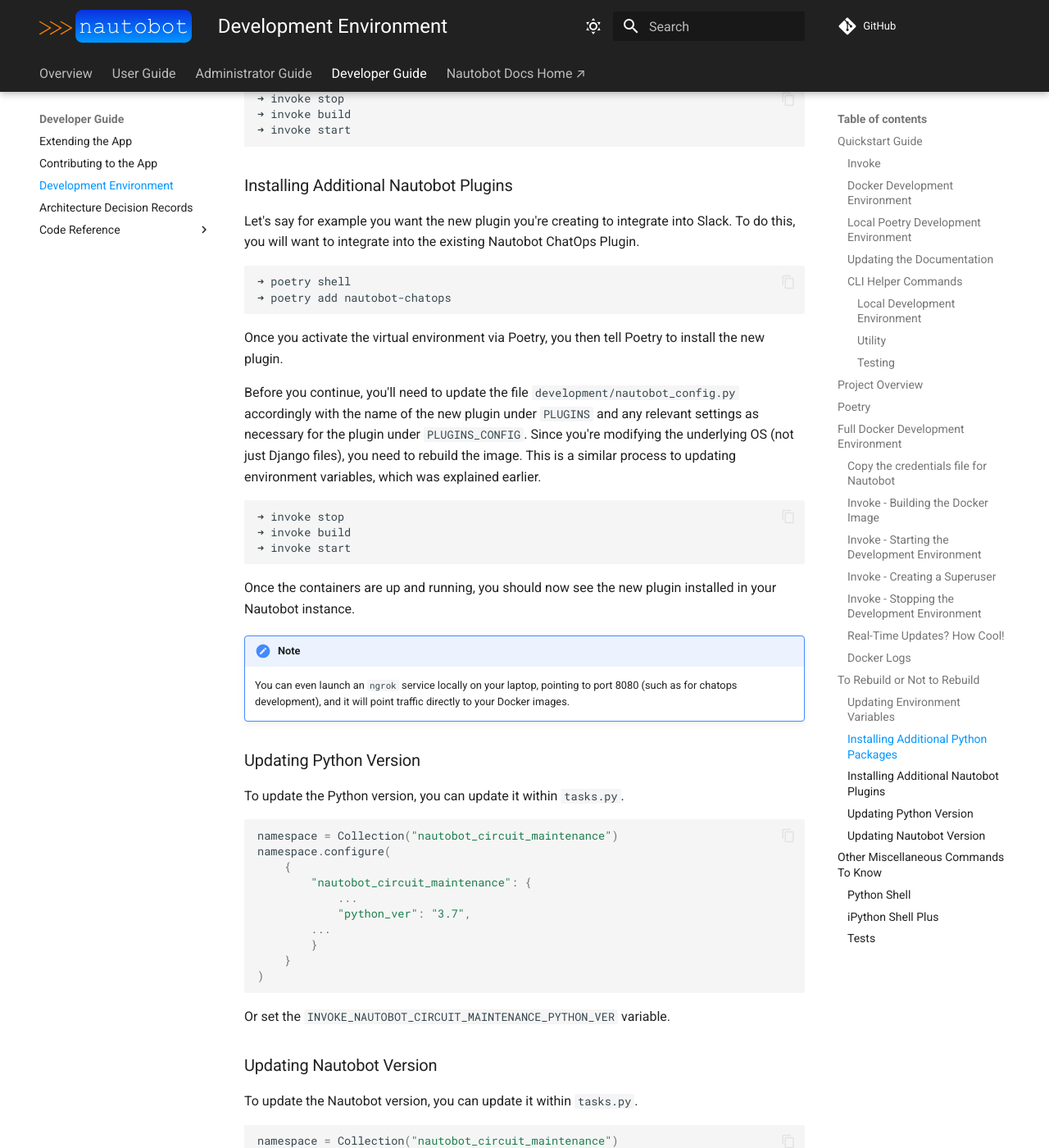
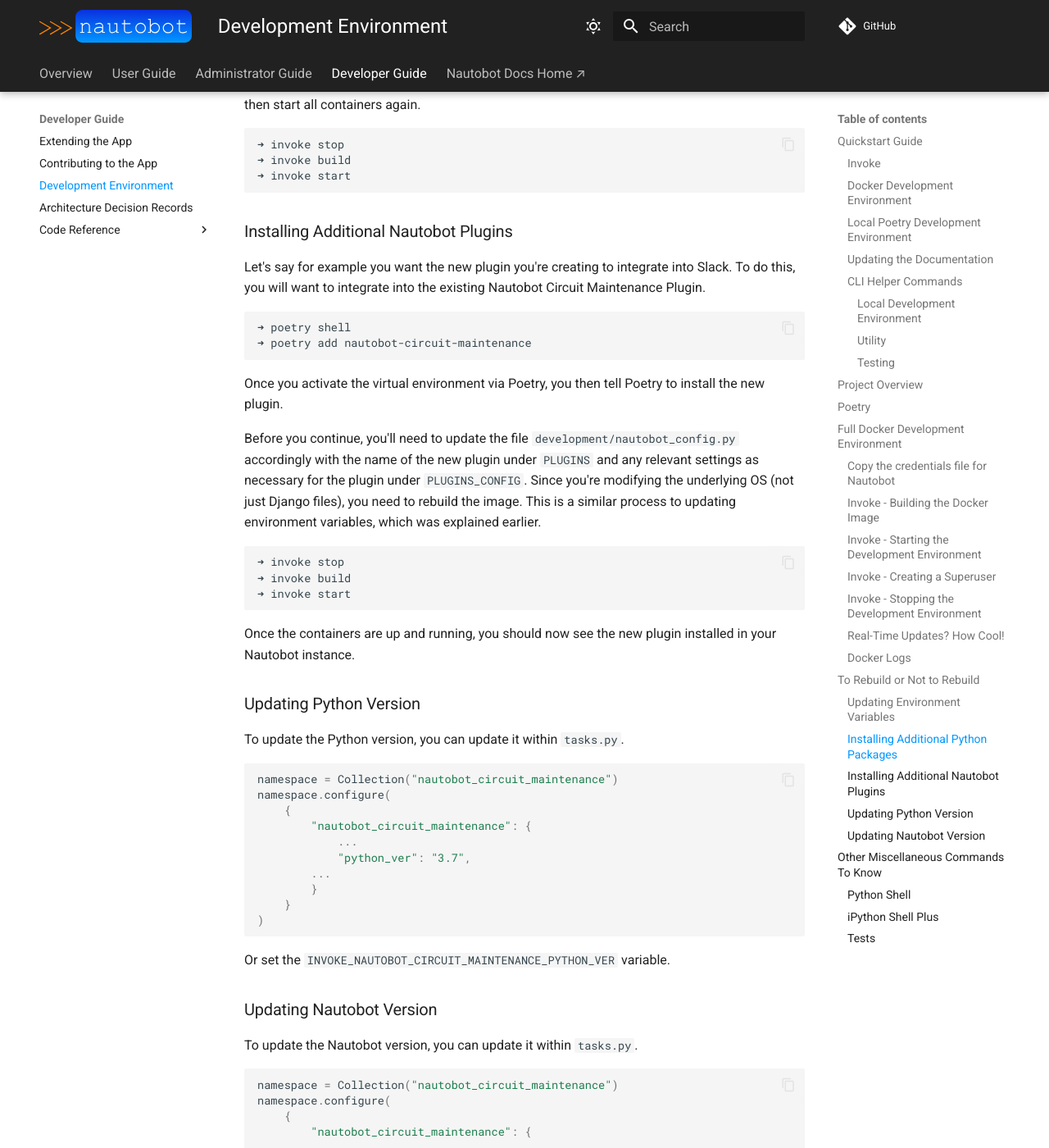
Before and after one commit to nautobot/nautobot-app-circuit-maintenance, an MkDocs documentation site: the page built from docs/dev/dev_environment.md, in a window 1280 px wide and 1400 px high, scrolled down 9856 px. Shown: the whole window at 82% size. Built offline with MkDocs 1.6.1 and Material for MkDocs 9.7.7, drawn with Linux system fonts in a browser that asks for light colours; comment, search, counter and statistics services are not loaded.

Commit message:
docs: :memo: Fix references to other application

````diff
--- a/docs/dev/dev_environment.md
+++ b/docs/dev/dev_environment.md
@@ -25,7 +25,7 @@
 ### Docker Development Environment
 
 !!! tip
-    This is the recommended option for development.
+This is the recommended option for development.
 
 This project is managed by [Python Poetry](https://python-poetry.org/) and has a few requirements to setup your development environment:
 
@@ -73,7 +73,7 @@
 ```
 
 !!! note
-    If you want to develop on the latest develop branch of Nautobot, run the following command: `poetry add --optional git+https://github.com/nautobot/nautobot@develop`. After the `@` symbol must match either a branch or a tag.
+If you want to develop on the latest develop branch of Nautobot, run the following command: `poetry add --optional git+https://github.com/nautobot/nautobot@develop`. After the `@` symbol must match either a branch or a tag.
 
 You can now run `nautobot-server` commands as you would from the [Nautobot documentation](https://docs.nautobot.com/projects/core/en/stable/) for example to start the development server:
 
@@ -133,15 +133,14 @@
   unittest         Run Django unit tests for the plugin.
 ```
 
-
 ## Project Overview
 
-This project provides the ability to develop and manage the Nautobot server locally (with supporting services being *Dockerized*) or by using only Docker containers to manage Nautobot. The main difference between the two environments is the ability to debug and use **pdb** when developing locally. Debugging with **pdb** within the Docker container is more complicated, but can still be accomplished by either entering into the container (via `docker exec`) or attaching your IDE to the container and running the Nautobot service manually within the container.
+This project provides the ability to develop and manage the Nautobot server locally (with supporting services being _Dockerized_) or by using only Docker containers to manage Nautobot. The main difference between the two environments is the ability to debug and use **pdb** when developing locally. Debugging with **pdb** within the Docker container is more complicated, but can still be accomplished by either entering into the container (via `docker exec`) or attaching your IDE to the container and running the Nautobot service manually within the container.
 
 The upside to having the Nautobot service handled by Docker rather than locally is that you do not have to manage the Nautobot server. The [Docker logs](#docker-logs) provide the majority of the information you will need to help troubleshoot, while getting started quickly and not requiring you to perform several manual steps and remembering to have the Nautobot server running in a separate terminal while you develop.
 
 !!! note
-	The local environment still uses Docker containers for the supporting services (Postgres, Redis, and RQ Worker), but the Nautobot server is handled locally by you, the developer.
+The local environment still uses Docker containers for the supporting services (Postgres, Redis, and RQ Worker), but the Nautobot server is handled locally by you, the developer.
 
 Follow the directions below for the specific development environment that you choose.
 
@@ -226,7 +225,7 @@
 - A live version of the documentation at [http://localhost:8001](http://localhost:8001)
 
 !!! note
-	Sometimes the containers take a minute to fully spin up. If the page doesn't load right away, wait a minute and try again.
+Sometimes the containers take a minute to fully spin up. If the page doesn't load right away, wait a minute and try again.
 
 ### Invoke - Creating a Superuser
 
@@ -237,7 +236,7 @@
 - `NAUTOBOT_SUPERUSER_PASSWORD=admin`
 
 !!! note
-	The default username is **admin**, but can be overridden by specifying **NAUTOBOT_SUPERUSER_USERNAME**.
+The default username is **admin**, but can be overridden by specifying **NAUTOBOT_SUPERUSER_USERNAME**.
 
 If you need to create additional superusers, run the follow commands.
 
@@ -287,7 +286,7 @@
 This will safely shut down all of your running Docker containers for this project. When you are ready to spin containers back up, it is as simple as running `invoke start` again [as seen previously](#invoke-starting-the-development-environment).
 
 !!! warning
-	If you're wanting to reset the database and configuration settings, you can use the `invoke destroy` command, but **you will lose any data stored in those containers**, so make sure that is what you want to do.
+If you're wanting to reset the database and configuration settings, you can use the `invoke destroy` command, but **you will lose any data stored in those containers**, so make sure that is what you want to do.
 
 ### Real-Time Updates? How Cool!
 
@@ -298,12 +297,12 @@
 The magic here is the root directory is mounted inside your Docker containers when built and ran, so **any** changes made to the files in here are directly updated to the Nautobot plugin code running in Docker. This means that as you modify the code in your plugin folder, the changes will be instantly updated in Nautobot.
 
 !!! warning
-	There are a few exceptions to this, as outlined in the section [To Rebuild or Not To Rebuild](#to-rebuild-or-not-to-rebuild).
+There are a few exceptions to this, as outlined in the section [To Rebuild or Not To Rebuild](#to-rebuild-or-not-to-rebuild).
 
 The back-end Django process is setup to automatically reload itself (it only takes a couple of seconds) every time a file is updated (saved). So for example, if you were to update one of the files like `tables.py`, then save it, the changes will be visible right away in the web browser!
 
 !!! note
-	You may get connection refused while Django reloads, but it should be refreshed fairly quickly.
+You may get connection refused while Django reloads, but it should be refreshed fairly quickly.
 
 ### Docker Logs
 
@@ -314,7 +313,7 @@
 ```
 
 !!! note
-	The `-f` tag will keep the logs open, and output them in realtime as they are generated.
+The `-f` tag will keep the logs open, and output them in realtime as they are generated.
 
 So for example, our plugin is named `nautobot-circuit-maintenance`, the command would most likely be `docker logs nautobot_circuit_maintenance_nautobot_1 -f`. You can find the name of all running containers via `docker ps`.
 
@@ -359,11 +358,11 @@
 
 ### Installing Additional Nautobot Plugins
 
-Let's say for example you want the new plugin you're creating to integrate into Slack. To do this, you will want to integrate into the existing Nautobot ChatOps Plugin.
+Let's say for example you want the new plugin you're creating to integrate into Slack. To do this, you will want to integrate into the existing Nautobot Circuit Maintenance Plugin.
 
 ```bash
 ➜ poetry shell
-➜ poetry add nautobot-chatops
+➜ poetry add nautobot-circuit-maintenance
 ```
 
 Once you activate the virtual environment via Poetry, you then tell Poetry to install the new plugin.
@@ -377,9 +376,6 @@
 ```
 
 Once the containers are up and running, you should now see the new plugin installed in your Nautobot instance.
-
-!!! note
-    You can even launch an `ngrok` service locally on your laptop, pointing to port 8080 (such as for chatops development), and it will point traffic directly to your Docker images.
 
 ### Updating Python Version
 
````
Also changed, not shown: CHANGELOG.md (+1 -1 lines).
